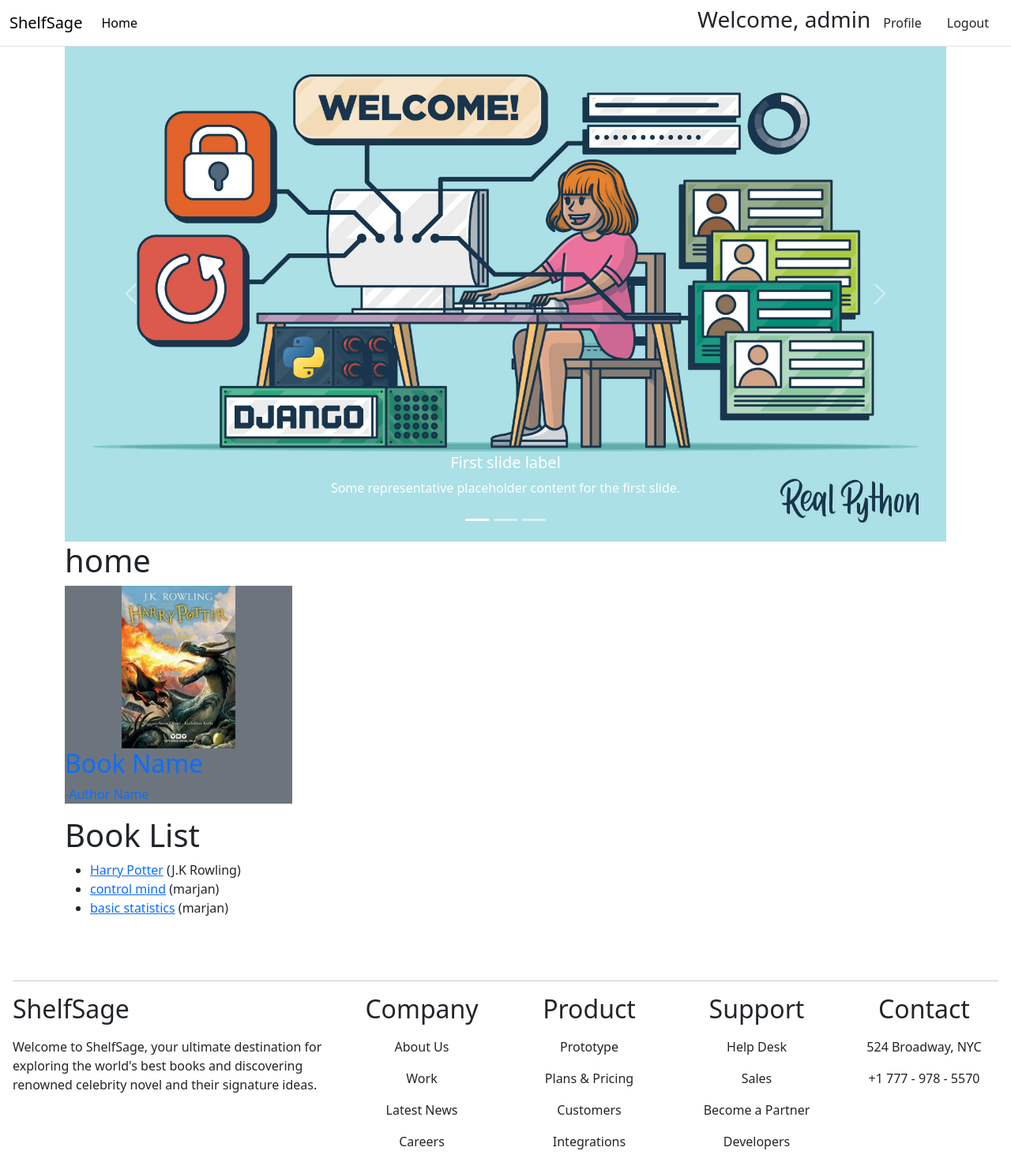
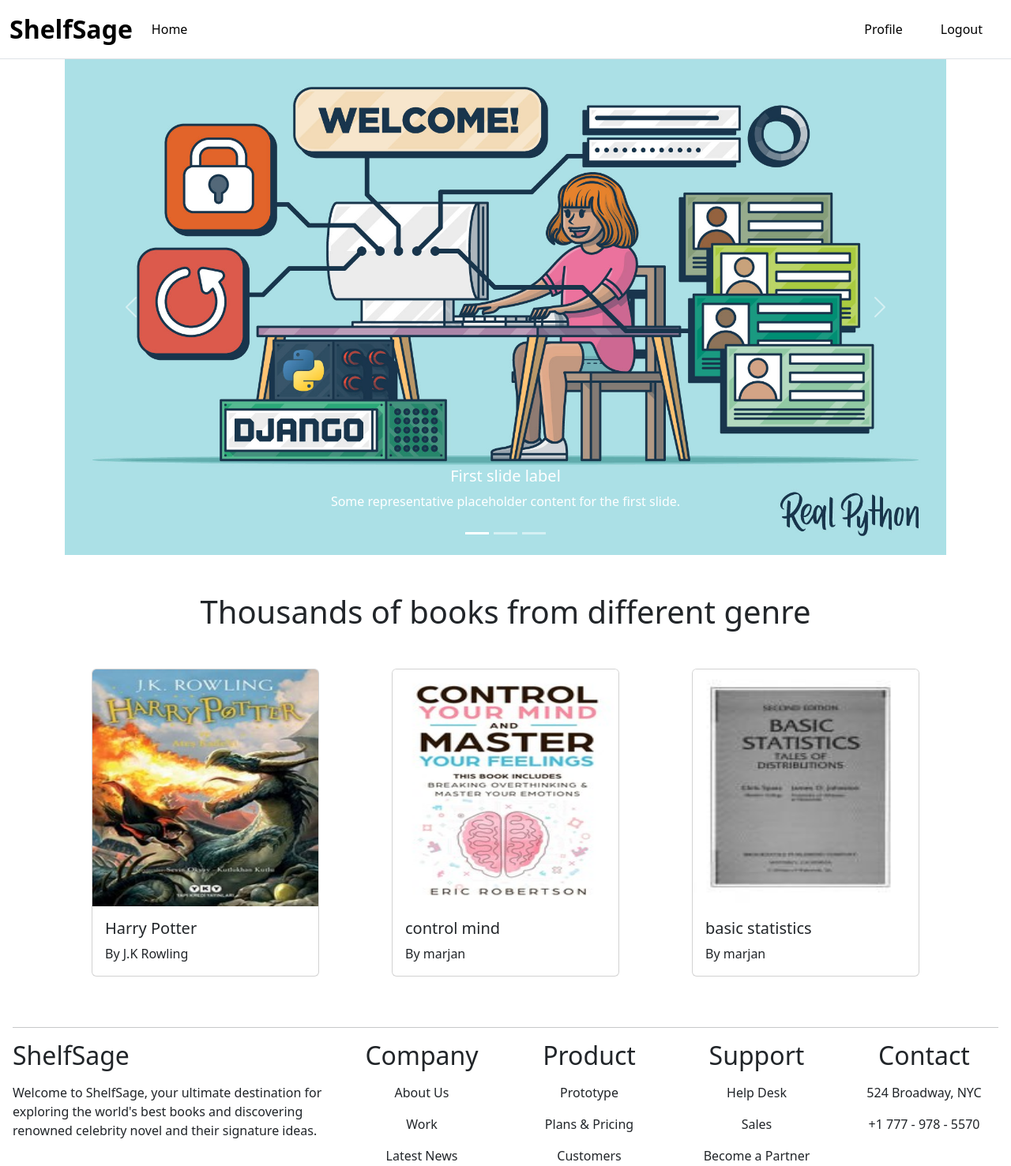
Before and after one commit to marjanhasan/ShelfSage, a Django app: page / in a window 1280 px wide. Shown: the top 1477 px of the page at 79% size. Run offline with Django 4.2, Linux system fonts and the light colour scheme; a user stored in the database is signed in; data comes from the database, SQL or seed files in the repository; both versions use the stored data as it was after the commit.

Commit message:
all design added

```diff
--- a/categories/models.py
+++ b/categories/models.py
@@ -6,5 +6,7 @@ class Categories(models.Model):
     name = models.CharField(max_length=50)
     slug = models.SlugField(max_length=100, unique=True, null=True, blank=True)
 
+    class Meta:
+        verbose_name_plural = 'categories'
     def __str__(self):
         return self.name
--- a/reviews/templates/return_book.html
+++ b/reviews/templates/return_book.html
@@ -1,12 +1,12 @@
 {% extends "base.html" %}
 {% load crispy_forms_tags %}
 {% block content %}
-  <h1>Return Book: {{ book.title }}</h1>
+  <h1 class="text-center my-5">Return Book: {{ book.title }}</h1>
 
-  <form method="post">
+  <form method="post" class="d-grid w-50 mx-auto">
     {% csrf_token %}
     {{ review_form|crispy }}
-    <button type="submit">Return Book and Submit Review</button>
+    <button type="submit" class="btn btn-secondary">Return Book and Submit Review</button>
   </form>
 
 {% endblock %}
--- a/templates/base.html
+++ b/templates/base.html
@@ -9,7 +9,7 @@
   <body>
     <nav class="navbar navbar-expand-lg border-bottom border-body">
       <div class="container-fluid">
-        <a class="navbar-brand" href="{% url 'home' %}">ShelfSage</a>
+        <a class="navbar-brand fs-2 fw-bold" href="{% url 'home' %}">ShelfSage</a>
         <button class="navbar-toggler" type="button" data-bs-toggle="collapse" data-bs-target="#navbarSupportedContent" aria-controls="navbarSupportedContent" aria-expanded="false" aria-label="Toggle navigation"><span class="navbar-toggler-icon"></span></button>
         <div class="collapse navbar-collapse" id="navbarSupportedContent">
           <ul class="navbar-nav me-auto mb-2 mb-lg-0">
@@ -18,16 +18,15 @@
             </li>
           </ul>
           {% if request.user.is_authenticated %}
-            <form class="d-flex align-items-center">
-              <h3 >Welcome, {{ request.user.username }}</h3>
-              <a class="nav-link mx-3" href="{% url 'profile' %}">Profile</a>
-              <a class="nav-link mx-3" href="{% url 'logout' %}">Logout</a>
-            </form>
+          <ul class="navbar-nav ms-auto mb-2 mb-lg-0">
+              <a class="nav-link active mx-3" href="{% url 'profile' %}">Profile</a>
+              <a class="nav-link active mx-3" href="{% url 'logout' %}">Logout</a>
+            </ul>
           {% else %}
-            <form class="d-flex">
-              <a class="nav-link mx-3" href="{% url 'signup' %}">Signup</a>
-              <a class="nav-link mx-3" href="{% url 'login' %}">Login</a>
-            </form>
+            <ul class="d-flex">
+              <a class="nav-link active mx-3" href="{% url 'signup' %}">Signup</a>
+              <a class="nav-link active mx-3" href="{% url 'login' %}">Login</a>
+            </ul>
           {% endif %}
         </div>
       </div>
--- a/templates/home.html
+++ b/templates/home.html
@@ -39,31 +39,33 @@
       <span class="visually-hidden">Next</span>
     </button>
   </div>
-<h1>home</h1>
-<div class="row">
-    <a href="" class="text-decoration-none">
-        <div class="bg-secondary" style="width: 18rem;">
-            <div class="d-flex justify-content-center">
-                <img src="{% static 'harry_potter.jpg' %}" class="w-50" alt="...">
-            </div>
-            <div class="">
-              <h2>Book Name</h2>
-              <p>-Author Name</p>
-            </div>
+
+<h1 class="text-center my-5">Thousands of books from different genre</h1>
+
+<div class="row justify-content-end">
+  {% for book in books %}
+  {% if request.user.is_authenticated %}
+  <a href="{% url 'book-detail' book.pk %}"  class="card-link text-decoration-none col-4">
+    <div class="card mx-auto" style="width: 18rem;">
+        <img src="{{ book.image.url }}" class="card-img-top" style="height: 300px; object-fit: top;" alt="{{ book.title }}">
+        <div class="card-body">
+            <h5 class="card-title">{{ book.title }}</h5>
+            <p class="card-text">By {{ book.author }}</p>
         </div>
-    </a>
+    </div>
+  </a>
+  {% else %}
+  <a href="#" class="card-link text-decoration-none col-4">
+    <div class="card mx-auto" style="width: 18rem;">
+        <img src="{{ book.image.url }}" class="card-img-top" style="height: 300px; object-fit: top;" alt="{{ book.title }}">
+        <div class="card-body">
+            <h5 class="card-title">{{ book.title }}</h5>
+            <p class="card-text">By {{ book.author }}</p>
+        </div>
+    </div>
+  </a>
+  {% endif %}
+{% endfor %}
 </div>
-<h1>Book List</h1>
-  <ul>
-    {% for book in books %}
-      <li>
-        {% if request.user.is_authenticated %}
-        <a href="{% url 'book-detail' book.pk %}">{{ book.title }}</a> ({{ book.author }})
-        {% else %}
-        <a href="" >{{ book.title }}</a> ({{ book.author }})
-        {% endif %}
 
-      </li>
-    {% endfor %}
-  </ul>
 {% endblock content %}
--- a/users/models.py
+++ b/users/models.py
@@ -7,5 +7,7 @@ from django.contrib.auth.models import User
 class Users(models.Model):
     user = models.OneToOneField(User, related_name="account", on_delete=models.CASCADE)
 
+    class Meta:
+        verbose_name_plural = 'users'
     def __str__(self):
         return self.user.first_name
--- a/wishlist/views.py
+++ b/wishlist/views.py
@@ -12,9 +12,9 @@ def wishlist_view(request):
 def add_to_wishlist(request, book_id):
     book = get_object_or_404(Book, pk=book_id)
     Wishlist.objects.create(user=request.user, book=book)
-    return redirect('home')
+    return redirect('book-detail',pk=book_id)
 
 @login_required
 def remove_from_wishlist(request, book_id):
     Wishlist.objects.filter(user=request.user, book_id=book_id).delete()
-    return redirect('home')
+    return redirect('book-detail',pk=book_id)
```
Also changed, not shown: catalog/templates/details.html (+20 -19 lines), users/templates/profile.html (+31 -12 lines), catalog/media/uploads/statistics.jpg (added), db.sqlite3.
